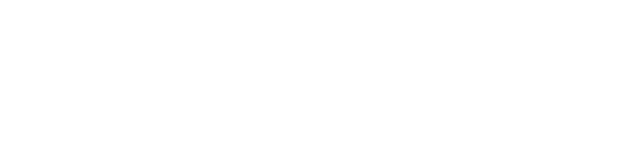
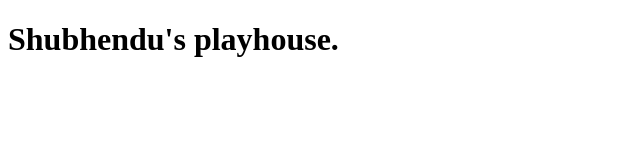
Before and after one commit to er-shubhendu-ee/er-shubhendu-ee.github.io, a plain HTML site: page index.html in a window 1280 px wide. Shown: the whole page, without its empty margins (0-640 px from the left). Drawn offline with Linux system fonts and the light colour scheme.

Commit message:
Update index.html

```diff
--- a/index.html
+++ b/index.html
@@ -5,10 +5,11 @@
     <meta charset="UTF-8">
     <meta http-equiv="X-UA-Compatible" content="IE=edge">
     <meta name="viewport" content="width=device-width, initial-scale=1.0">
-    <title>Document</title>
+    <title>Another website.</title>
 </head>
 
 <body>
+    <h1>Shubhendu's playhouse.</h1>
 
 </body>
 
```
